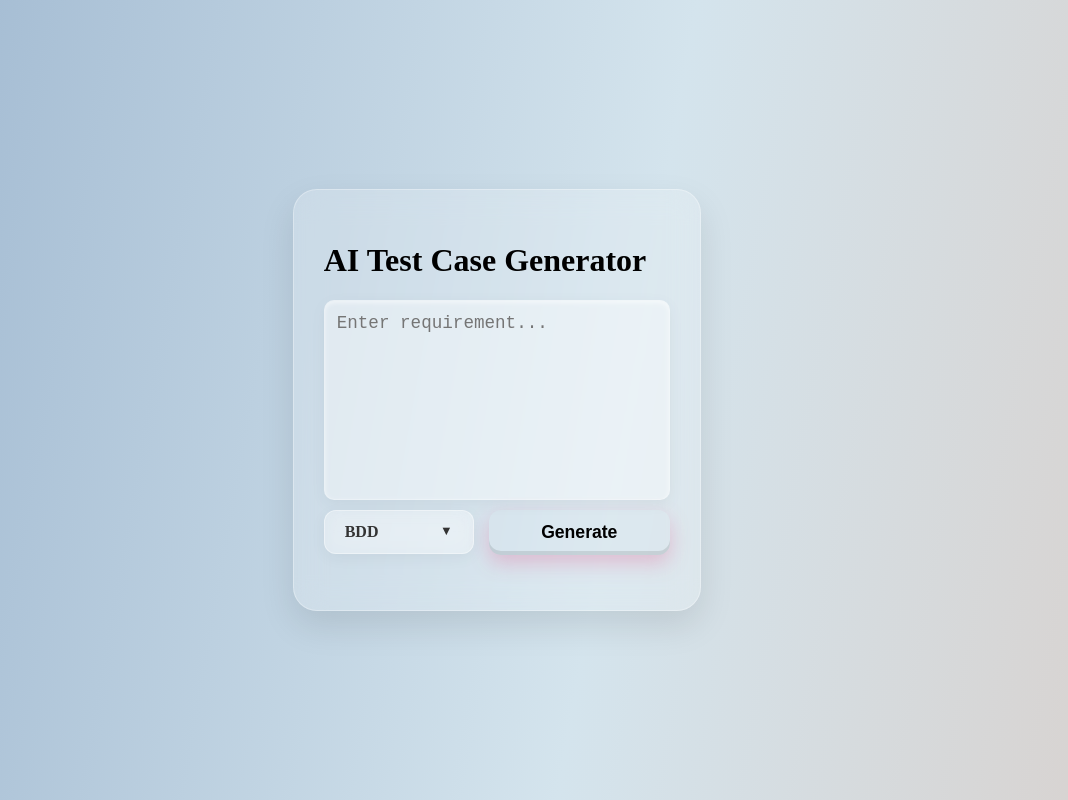
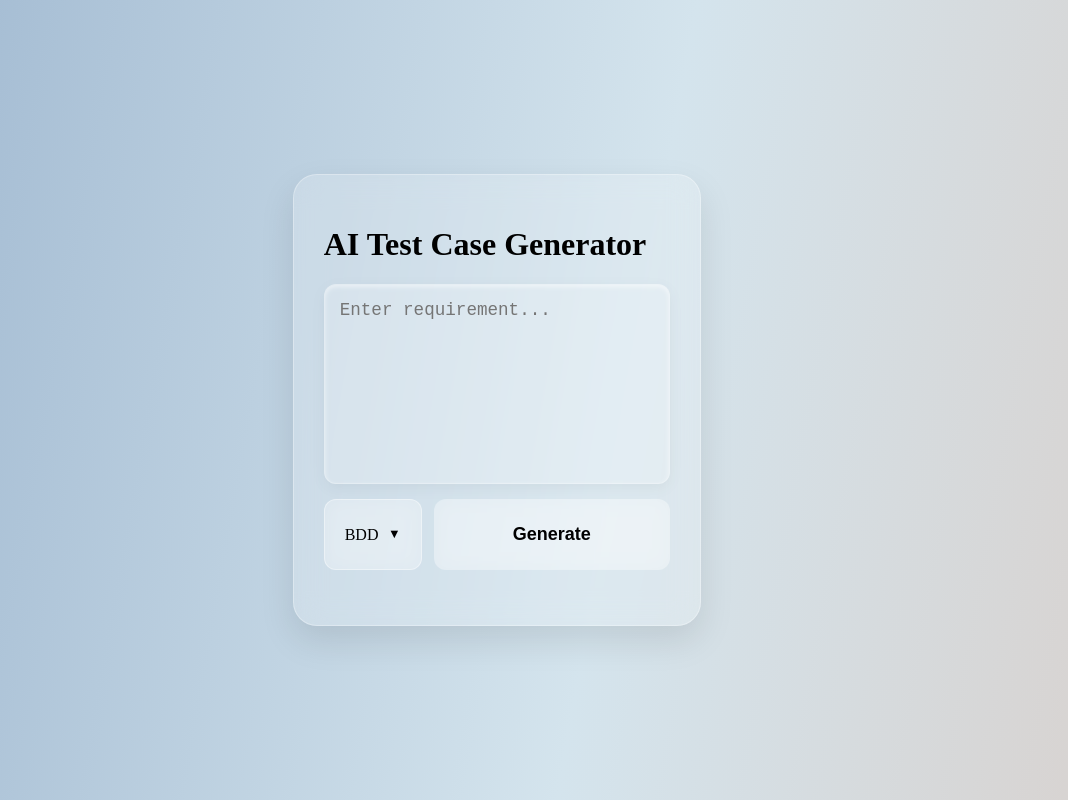
Before and after one commit to twentyvanty/AI-test-case-generator, a React (Vite) app in the folder frontend/: page / in a window 1280 px wide. Shown: the whole page, without its empty margins (155-1223 px from the left). Built offline with nearby package versions, Linux system fonts and the light colour scheme.

Commit message:
redesign

```diff
--- a/frontend/src/App.css
+++ b/frontend/src/App.css
@@ -100,12 +100,6 @@ textarea:focus {
   box-shadow: 0 8px 25px rgba(0, 0, 0, 0.1);
 }
 
-.action-bar {
-  display: flex;
-  gap: 15px;
-  flex-wrap: wrap; /* ถ้าจอมือถือเล็ก ให้ปุ่มลงมาบรรทัดใหม่ได้ */
-}
-
 /* ปรับให้ textarea กว้างเต็มกล่องเสมอ */
 textarea {
   width: 100%;
@@ -201,24 +195,16 @@ select option {
 }
 
 .generate-btn {
-  color: black;
-  padding: 12px 30px;
+  flex: 2;              /* ปรับตัวเลขนี้เพื่อเลือกว่าจะให้ปุ่มกว้างแค่ไหนเมื่อเทียบกับ dropdown */
+  padding: 12px 20px;
   border-radius: 12px;
   border: none;
-
-  /* ใช้สีชมพู Sunset จาก Palette ของคุณ */
-  background: var(--primary--sunset);
-
-  font-size: 1.1rem;
+  background: rgba(255, 255, 255, 0.3);
+  backdrop-filter: blur(10px);
+  cursor: pointer;
+  font-size: large;
   font-weight: bold;
-  cursor: pointer;
-
-  /* ทำให้ดูมีมิติ (Liquid Pop) */
-  box-shadow:
-    0 8px 20px rgba(228, 86, 139, 0.3), /* เงาสีชมพูฟุ้งๆ */
-    inset 0 -4px 0 rgba(0, 0, 0, 0.1);    /* มิติขอบล่างของปุ่ม */
-
-  transition: all 0.2s active;
+  transition: 0.3s;
 }
 
 .generate-btn:hover {
@@ -232,21 +218,35 @@ select option {
   box-shadow: 0 4px 10px rgba(228, 86, 139, 0.2);
 }
 
-/* จัดระเบียบแถวของ Dropdown และปุ่ม */
+.requirement-input {
+  width: 100%;
+  box-sizing: border-box; /* สำคัญ: เพื่อให้ padding ไม่ดันความกว้างเกิน 100% */
+  min-height: 50px;
+  resize: none;         /* ปิดปุ่มลากขยายขอบขวา */
+  overflow: hidden;      /* ลบ scrollbar */
+  padding: 15px;
+  border-radius: 12px;
+  background: rgba(255, 255, 255, 0.2);
+  border: 1px solid rgba(255, 255, 255, 0.3);
+  margin-bottom: 15px;   /* ระยะห่างก่อนถึงแถวปุ่ม */
+}
+
+/* 2. จัดแถวปุ่มให้กว้างเท่ากับ Input พอดี */
 .action-bar {
   display: flex;
-  gap: 15px;
-  width: 100%;
-  margin-top: 10px;
+  gap: 12px;            /* ระยะห่างระหว่าง dropdown และปุ่ม */
+  width: 100%;          /* กว้างเท่ากับ input ด้านบน */
+  box-sizing: border-box;
 }
 
-.custom-dropdown, .generate-btn {
-  flex: 1; /* ให้ทั้งคู่ขยายเต็มพื้นที่ที่มี */
-  min-width: 150px;
+/* 3. ปรับ Dropdown และปุ่มให้แชร์พื้นที่กัน */
+.custom-dropdown {
+  flex: 1;              /* ให้กินพื้นที่ส่วนใหญ่ หรือตั้งค่าตามต้องการ */
+  position: relative;
 }
 
 .dropdown-header {
-  background: rgba(255, 255, 255, 0.3);
+  background: rgba(255, 255, 255, 0.25);
   backdrop-filter: blur(10px);
   border: 1px solid rgba(255, 255, 255, 0.4);
   padding: 12px 20px;
@@ -255,23 +255,23 @@ select option {
   display: flex;
   justify-content: space-between;
   align-items: center;
-  color: #333;
-  font-weight: 600;
-  box-shadow: 0 4px 15px rgba(0, 0, 0, 0.05);
+  transition: all 0.3s ease;
+  min-height: 45px; /* ล็อกความสูงไว้ */
 }
 
+/* ส่วนที่เด้งลงมา ต้องอยู่บนสุดเสมอ */
 .dropdown-list {
   position: absolute;
-  top: calc(100% + 8px);
+  top: calc(100% + 5px);
   left: 0;
   right: 0;
-  background: rgba(255, 255, 255, 0.5); /* กระจกใสขึ้นอีกนิด */
+  background: rgba(255, 255, 255, 0.8); /* เพิ่มความทึบให้เลือกง่ายขึ้น */
   backdrop-filter: blur(20px);
-  border: 1px solid rgba(255, 255, 255, 0.3);
+  border: 1px solid rgba(255, 255, 255, 0.5);
   border-radius: 12px;
-  z-index: 100;
+  box-shadow: 0 10px 25px rgba(0, 0, 0, 0.2);
+  z-index: 999; /* สูงที่สุดในหน้าจอ */
   overflow: hidden;
-  box-shadow: 0 10px 25px rgba(0, 0, 0, 0.1);
 }
 
 .option {
```
